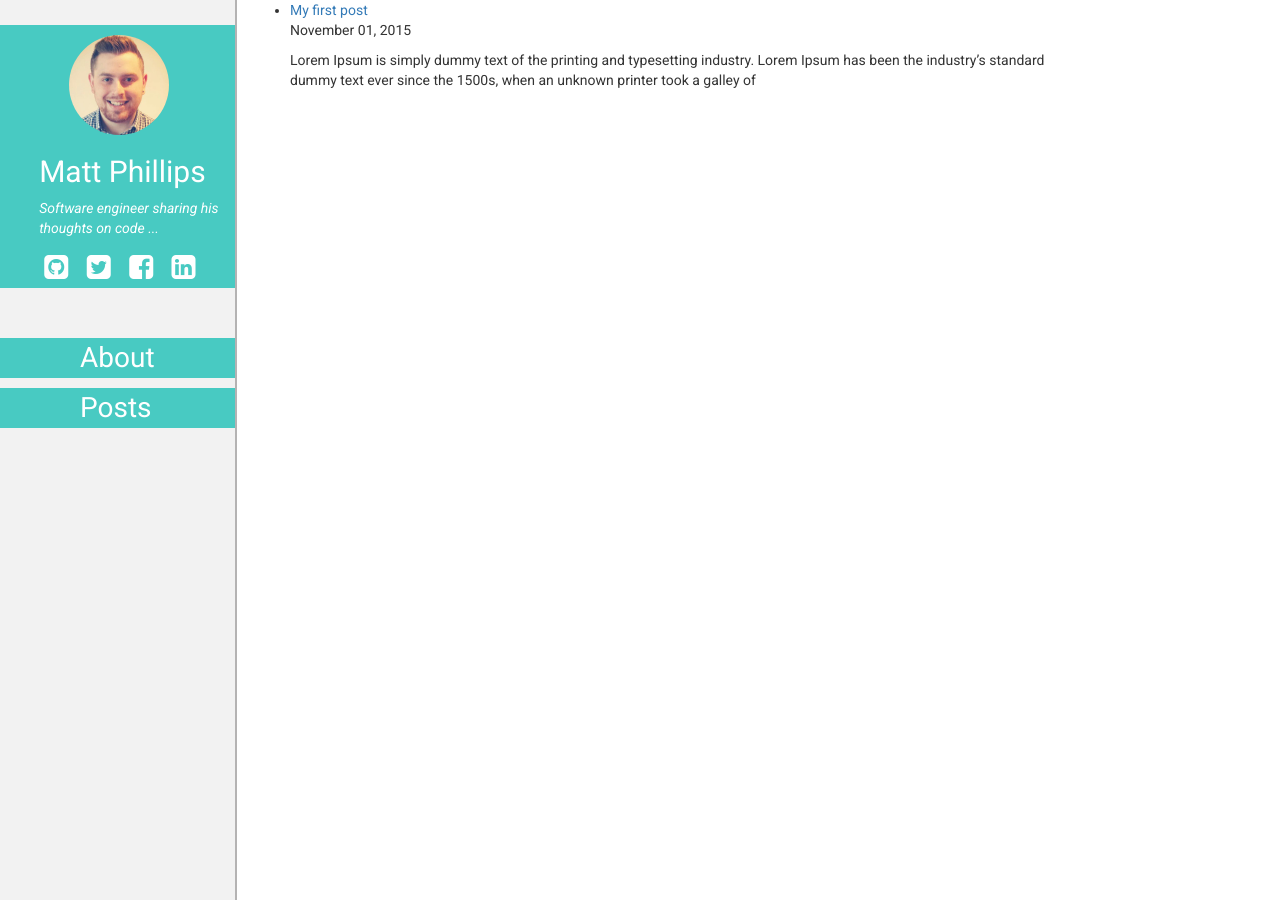
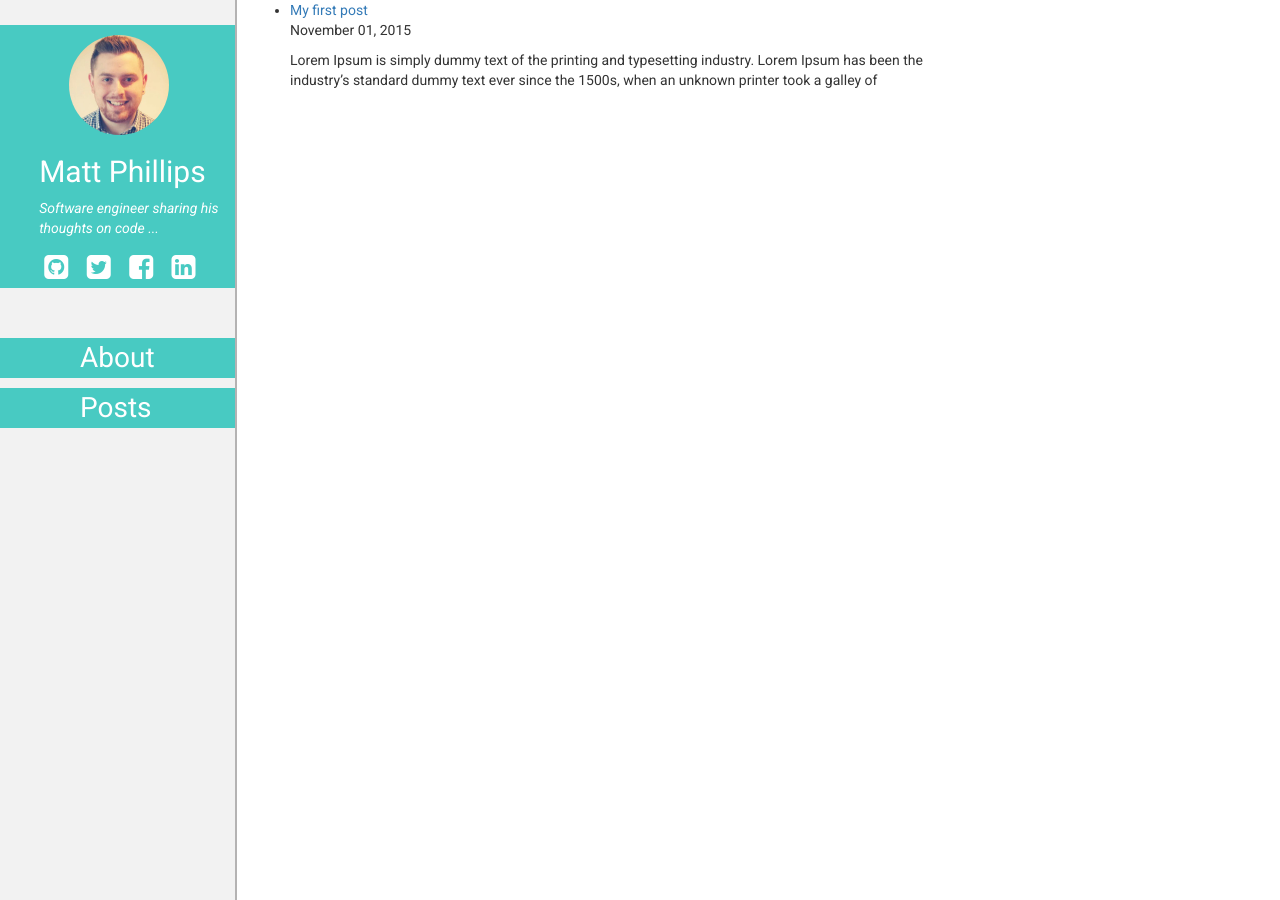
Before and after one commit to mattphillips/mattphillips.github.io, a Jekyll site: the page built from index.html, in a window 1280 px wide. Built offline with Jekyll 4.4.1, drawn with Linux system fonts in a browser that asks for light colours; nearby versions of some CDN libraries.

Commit message:
Changed default page layout and updated article class to content

```diff
--- a/_layouts/default.html
+++ b/_layouts/default.html
@@ -6,10 +6,10 @@
     <body>
         <div class="row">
             {% include header.html %}
-            <div class="col-md-8 article">
+            <div class="col-md-7 content">
                 {{ content }}
             </div>
-            <div class="col-md-2 stats"></div>
+            <div class="col-md-2 col-md-offset-1 stats"></div>
         </div>
     </body>
 </html>
```
